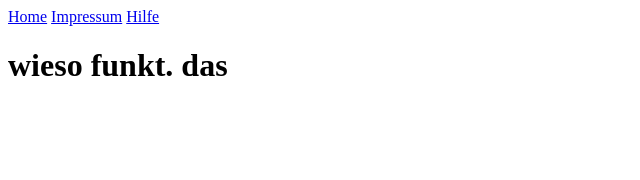
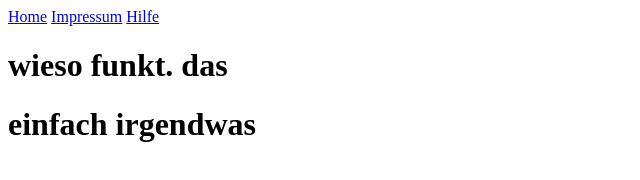
Before and after one commit to VulpesZerdes/GrundgeruestWebshop, a plain HTML site: page index.html in a window 1280 px wide. Shown: the whole page, without its empty margins (0-640 px from the left). Drawn offline with Linux system fonts and the light colour scheme.

Commit message:
jo a commit holt

```diff
--- a/index.html
+++ b/index.html
@@ -11,5 +11,6 @@
     <a href="help.html">Hilfe</a>
 </div>
 <h1>wieso funkt. das</h1>
+<h1>einfach irgendwas</h1>
 </body>
 </html>
```
